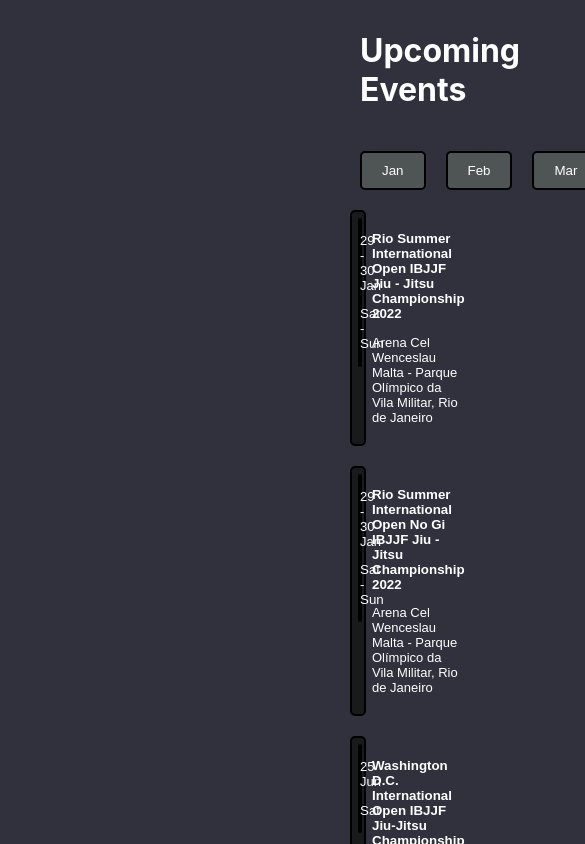
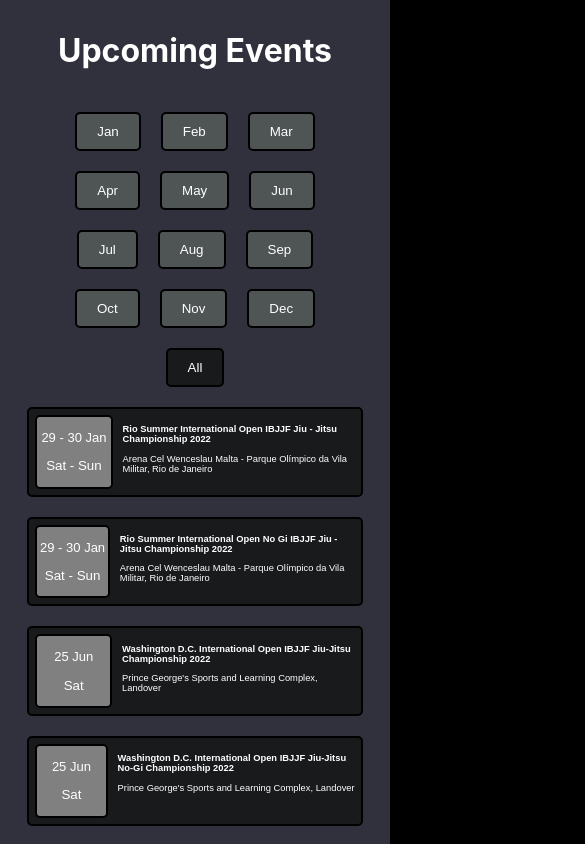
Before and after one commit to EdMasterNava/tourney-cal, a React (Create React App) app in the folder tourney/: page / in a window 390 px wide. Shown: the top 844 px of the page, 585 px wide, since content can reach past the window. Built offline with nearby package versions, Linux system fonts and the light colour scheme.

Commit message:
Added Responsive Web Design

```diff
--- a/tourney/src/Events.css
+++ b/tourney/src/Events.css
@@ -6,7 +6,7 @@
 #events-container {
     background: var(--lighter);
     height: auto;
-    padding: 0 350px;
+    padding: 0 7vw;
     display: flex;
     flex-direction: column;
 }
--- a/tourney/src/List.css
+++ b/tourney/src/List.css
@@ -17,29 +17,38 @@
     cursor: pointer;
 }
 #block-container {
-    /* background: green; */
     height: 100%;
     width: 100%;
-    text-overflow: ellipsis;
     padding: 5px 10px 5px 0;
     display: flex;
 }
 #date-container {
     background: grey;
-    height: 100%;
-    width: 15%;
+    width: clamp(50px, 40vw, 100px);
     border-radius: 5px;
     margin: 0 10px 0 0;
     border: 2px solid black;
+}
+#text-container{
+    font-size: clamp(5px, 2.4vw, 20px);
 }
 #event-name {
     font-weight: bold;
     text-align: left;
 }
 #venue {
-    font-size: small;
     text-align: left;
 }
 #event-date {
     font-size: small;
 }
+/* @media (max-width: 1100px) {
+    #date-container {
+        width: clamp(50px, 40vw, 100px);
+    }
+}
+@media (max-width: 500px) {
+    #date-container {
+        width: 70px;
+    }
+} */
--- a/tourney/src/Months.css
+++ b/tourney/src/Months.css
@@ -24,3 +24,8 @@
     color: var(--white);
     cursor: pointer;
 }
+@media (max-width: 1100px) {
+    #month-container{
+        display: block;
+    }
+}
```
